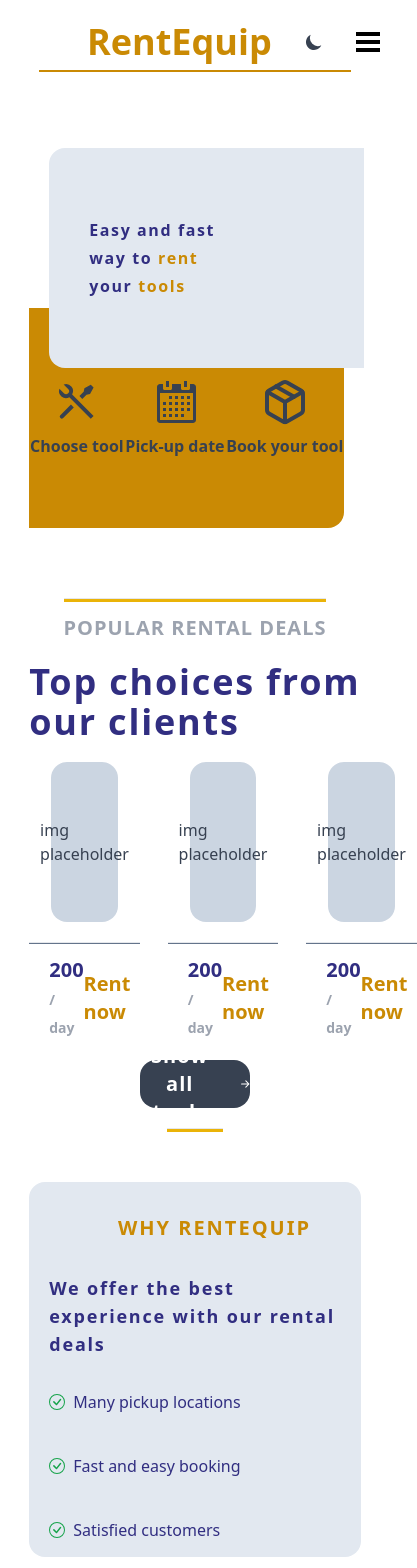
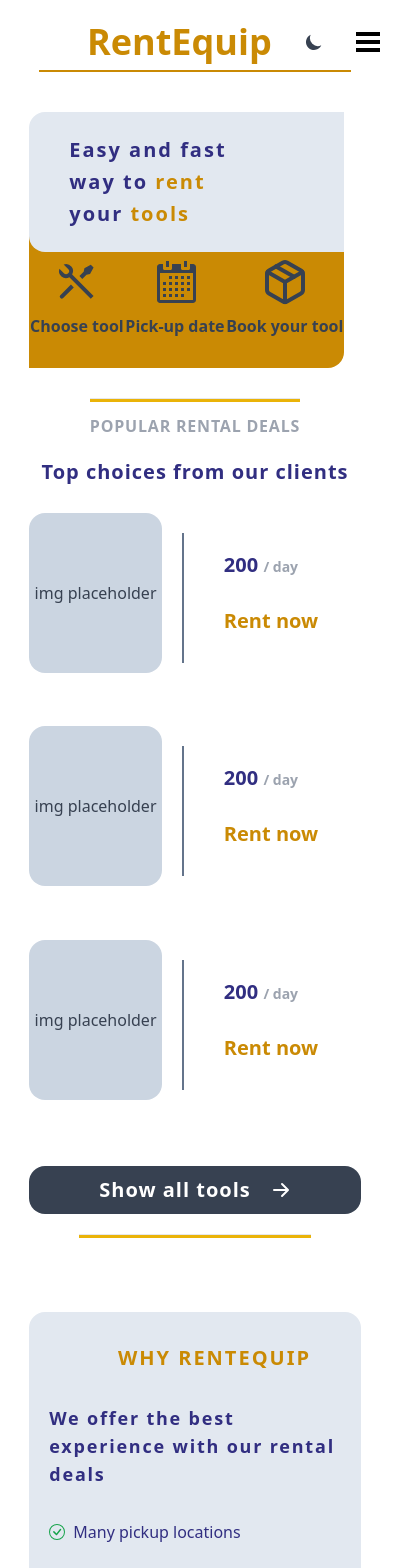
Before and after one commit to ConstantinHuidu/rentingdev, a Next.js app: page / in a window 390 px wide. Shown: the top 1568 px of the page, 417 px wide, since content can reach past the window. Built offline with nearby package versions, Linux system fonts and the light colour scheme; no server answers.

Commit message:
updated mobile view

```diff
--- a/components/homePage/components/HomePageHero.tsx
+++ b/components/homePage/components/HomePageHero.tsx
@@ -5,9 +5,9 @@ import { FiPackage } from "react-icons/fi";
 
 const HomePageHero = () => {
   return (
-    <div className="grid md:grid-cols-5 w-full h-[550px]">
-      <div className="relative md:col-span-3 flex flex-col ">
-        <div className="absolute top-2 z-10 flex flex-col justify-center items-start gap-1 h-2/5 w-[95%] mt-14 ml-5 md:ml-14 bg-slate-200 dark:bg-slate-600 rounded-l-2xl md:text-5xl font-bold text-indigo-900 dark:text-white">
+    <div className="grid md:grid-cols-5 w-full h-[350px] md:h-[550px]">
+      <div className="relative md:col-span-3 flex flex-col">
+        <div className="absolute top-2 z-10 flex flex-col justify-center items-start gap-1 h-2/5 w-[95%] mt-5 md:mt-14 md:ml-14 bg-slate-200 dark:bg-slate-600 rounded-l-2xl text-xl md:text-5xl font-bold text-indigo-900 dark:text-white">
           <p className=" pl-10 tracking-widest">Easy and fast</p>
           <p className="pl-10 tracking-widest">
             way to <span className="text-yellow-600">rent</span>
@@ -16,7 +16,7 @@ const HomePageHero = () => {
             your <span className="text-yellow-600">tools</span>
           </p>
         </div>
-        <div className="absolute top-56 z-0 flex justify-around items-center bg-yellow-600 h-2/5 w-[95%] rounded-r-2xl">
+        <div className="absolute top-36 md:top-56 z-0 flex justify-around items-center bg-yellow-600 h-2/5 w-[95%] rounded-r-2xl">
           <div className="flex flex-col justify-center items-center gap-2">
             <RiToolsLine className="text-5xl" />
             <p className="font-semibold">Choose tool</p>
--- a/components/homePage/components/TopChoices.tsx
+++ b/components/homePage/components/TopChoices.tsx
@@ -2,12 +2,13 @@ import React from "react";
 import { HiArrowRight } from "react-icons/hi";
 
 const ProductCard = () => (
-  <div className="flex flex-col w-1/3 ">
-    <div className="flex justify-center items-center mx-auto w-3/5 h-[160px] bg-slate-300 dark:bg-slate-700 rounded-2xl my-5">
+  <div className="flex flex-row md:flex-col w-full md:w-1/3 ">
+    <div className="flex justify-center items-center md:mx-auto w-2/5 md:w-3/5 h-[160px] bg-slate-300 dark:bg-slate-700 rounded-2xl my-5">
       img placeholder
     </div>
     <hr className="h-0.5 bg-slate-500 mb-3" />
-    <div className="flex justify-between items-center px-5">
+    <div className="bg-slate-500 h-[130px] w-0.5 mt-10 mx-5 md:hidden" />
+    <div className="flex flex-col md:flex-row justify-center gap-7 md:gap-0 md:justify-between items-start md:items-center px-5">
       <p className="text-indigo-900 dark:text-white text-xl font-semibold">
         200 <span className="text-gray-400 text-sm">/ day</span>
       </p>
@@ -18,28 +19,28 @@ const ProductCard = () => (
 
 const TopChoices = () => {
   return (
-    <div className="flex flex-col justify-start items-center w-full h-[550px] -mt-10">
-      <div className="text-gray-400 dark:text-white text-xl font-semibold uppercase mt-1 tracking-wider">
+    <div className="flex flex-col justify-start items-center w-full h-[880px] md:h-[550px] -mt-10">
+      <div className="text-gray-400 dark:text-white text-md md:text-xl font-semibold uppercase mt-1 tracking-wider">
         <hr className="h-1 bg-yellow-500 mb-3"></hr>
         popular rental deals
       </div>
-      <div className="text-indigo-900 dark:text-white text-4xl font-semibold mt-5 tracking-wider">
+      <div className="text-indigo-900 dark:text-white text-xl md:text-4xl font-semibold mt-5 tracking-wider">
         <h1>Top choices from our clients</h1>
       </div>
-      <div className="flex justify-around items-center gap-7 w-full h-[300px]">
+      <div className="flex flex-col md:flex-row justify-around items-center md:gap-7 w-full h-[640px] md:h-[300px]">
         <ProductCard />
         <ProductCard />
         <ProductCard />
       </div>
 
-      <div className="flex justify-center items-center w-full mt-5">
-        <button className="flex justify-center items-center w-1/3 h-12 bg-gray-700 text-white text-xl rounded-2xl tracking-wider font-semibold">
+      <div className="flex justify-center items-center w-full mt-10">
+        <button className="flex justify-center items-center w-full md:w-1/3 h-12 bg-gray-700 text-white text-xl rounded-2xl tracking-wider font-semibold">
           <p className="pr-5">Show all tools</p>
           <HiArrowRight className="" />
         </button>
       </div>
       <div className="flex justify-center items-center w-full mt-5">
-        <div className="w-1/6">
+        <div className="w-[70%] md:w-1/6">
           <hr className="h-1 bg-yellow-500 mb-3"></hr>
         </div>
       </div>
```
